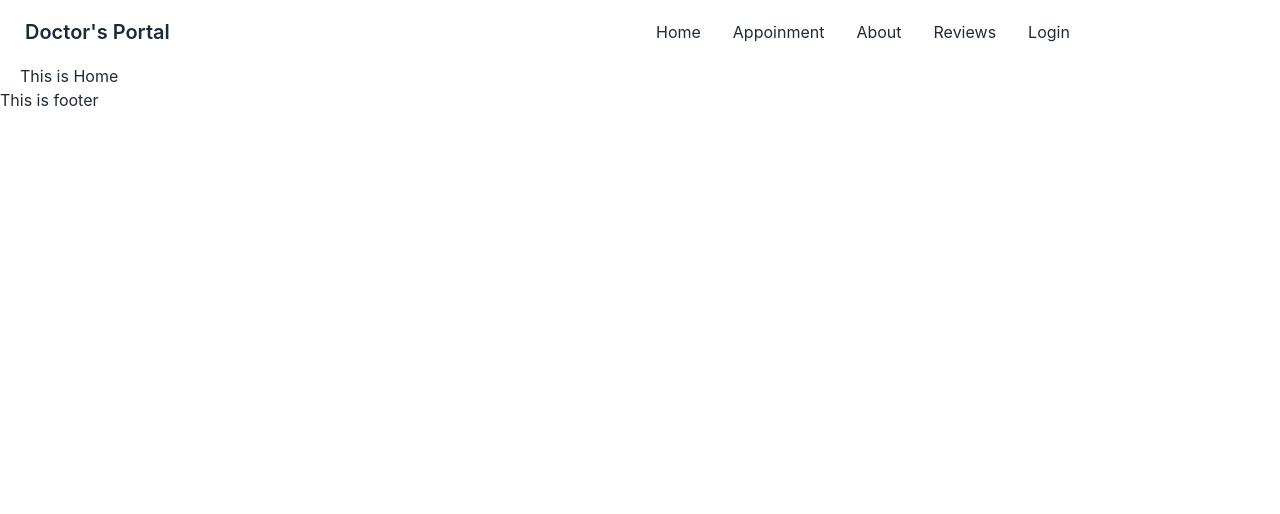
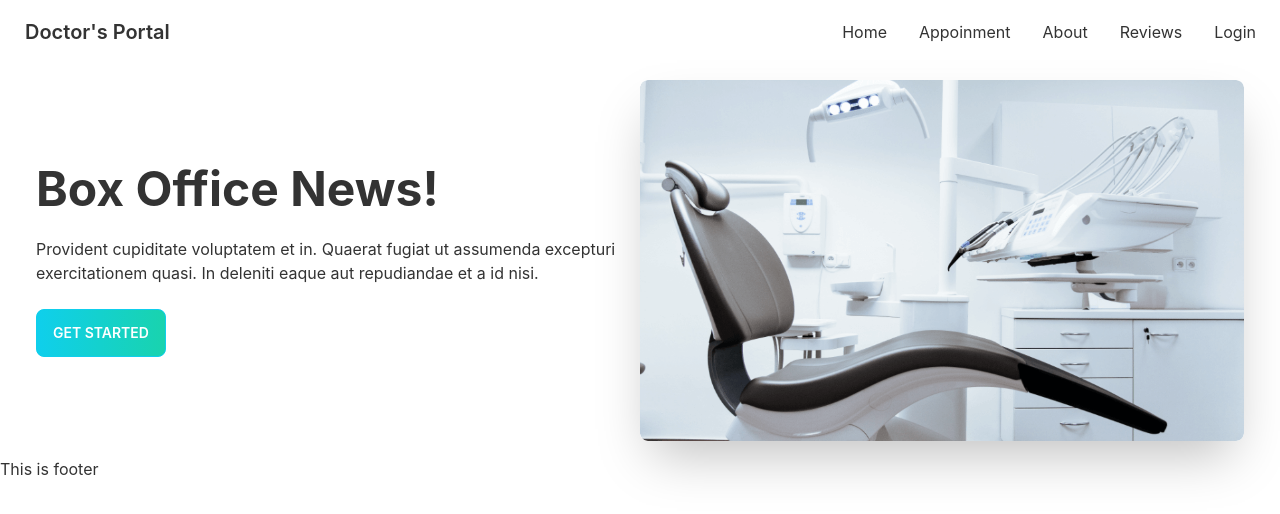
Before and after one commit to Nayem-Mursalin/doctors-portal-client, a React (Create React App) app: page / in a window 1280 px wide. Shown: the top 514 px of the page. Built offline with nearby package versions, Linux system fonts and the light colour scheme.

Commit message:
71-4 Banner

```diff
--- a/src/pages/Home/Banner/Banner.js
+++ b/src/pages/Home/Banner/Banner.js
@@ -1,9 +1,17 @@
 import React from 'react';
+import chair from '../../../assets/images/chair.png'
 
 const Banner = () => {
     return (
-        <div>
-
+        <div className="hero">
+            <div className="hero-content flex-col lg:flex-row-reverse">
+                <img src={chair} className="rounded-lg w-1/2 shadow-2xl" alt='' />
+                <div>
+                    <h1 className="text-5xl font-bold">Box Office News!</h1>
+                    <p className="py-6">Provident cupiditate voluptatem et in. Quaerat fugiat ut assumenda excepturi exercitationem quasi. In deleniti eaque aut repudiandae et a id nisi.</p>
+                    <button className="btn btn-primary bg-gradient-to-r from-primary to-secondary text-white">Get Started</button>
+                </div>
+            </div>
         </div>
     );
 };
--- a/src/pages/Home/Home/Home.js
+++ b/src/pages/Home/Home/Home.js
@@ -1,9 +1,10 @@
 import React from 'react';
+import Banner from '../Banner/Banner';
 
 const Home = () => {
     return (
         <div className='mx-5'>
-            <h2>This is Home</h2>
+            <Banner></Banner>
         </div>
     );
 };
--- a/src/pages/Shared/Navbar/Navbar.js
+++ b/src/pages/Shared/Navbar/Navbar.js
@@ -10,7 +10,7 @@
         <li><Link to='/login'>Login</Link></li>
     </React.Fragment>
     return (
-        <div className="navbar bg-base-100">
+        <div className="navbar bg-base-100 flex justify-between">
             <div className="navbar-start">
                 <div className="dropdown">
                     <label tabIndex={0} className="btn btn-ghost lg:hidden">
--- a/tailwind.config.js
+++ b/tailwind.config.js
@@ -3,6 +3,19 @@
   content: [
     "./src/**/*.{js,jsx,ts,tsx}",
   ],
+  daisyui: {
+    themes: [
+      {
+        doctortheme: {
+          primary: '#0FCFEC',
+          secondary: '#19D3AE',
+          accent: '#3A4256',
+          neutral: '#3D4451',
+          "base-100": "#FFFFFF",
+        }
+      }
+    ]
+  },
   theme: {
     extend: {},
   },
```
